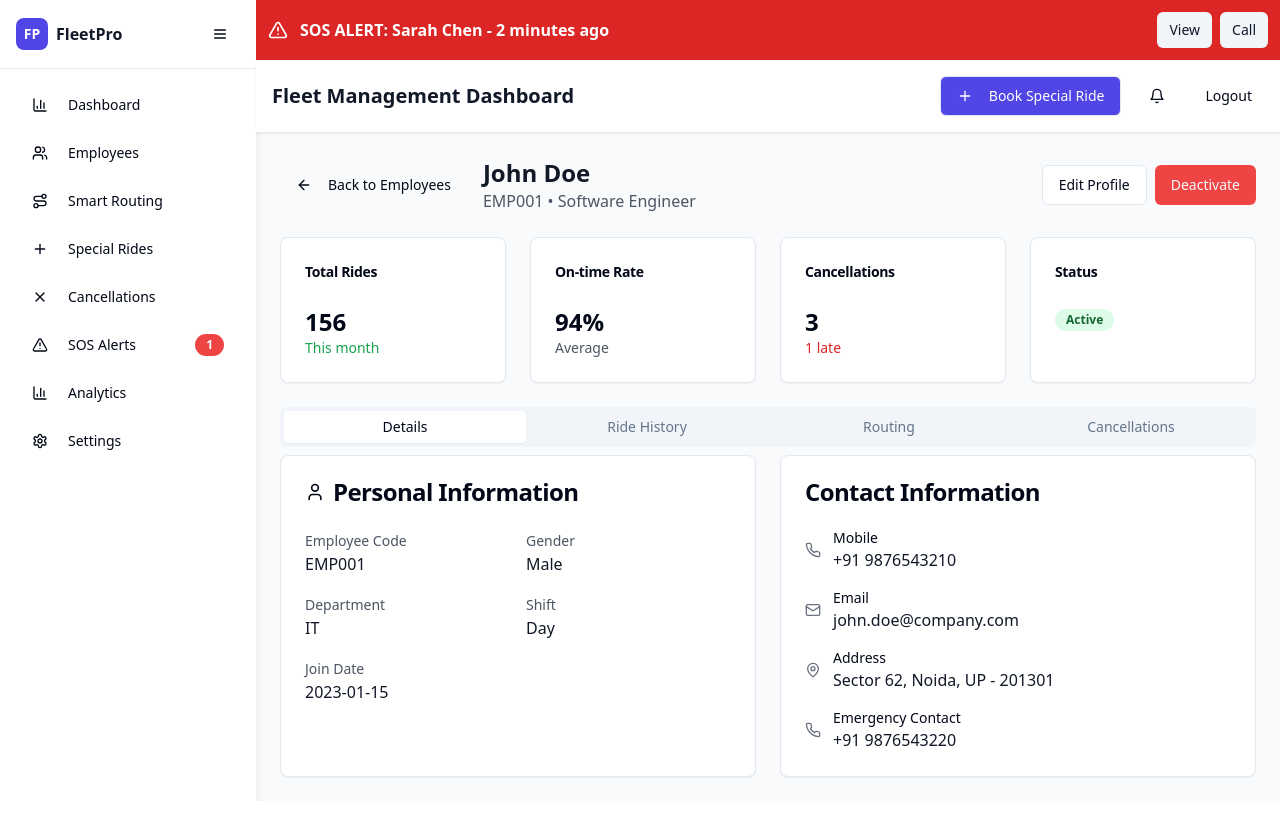
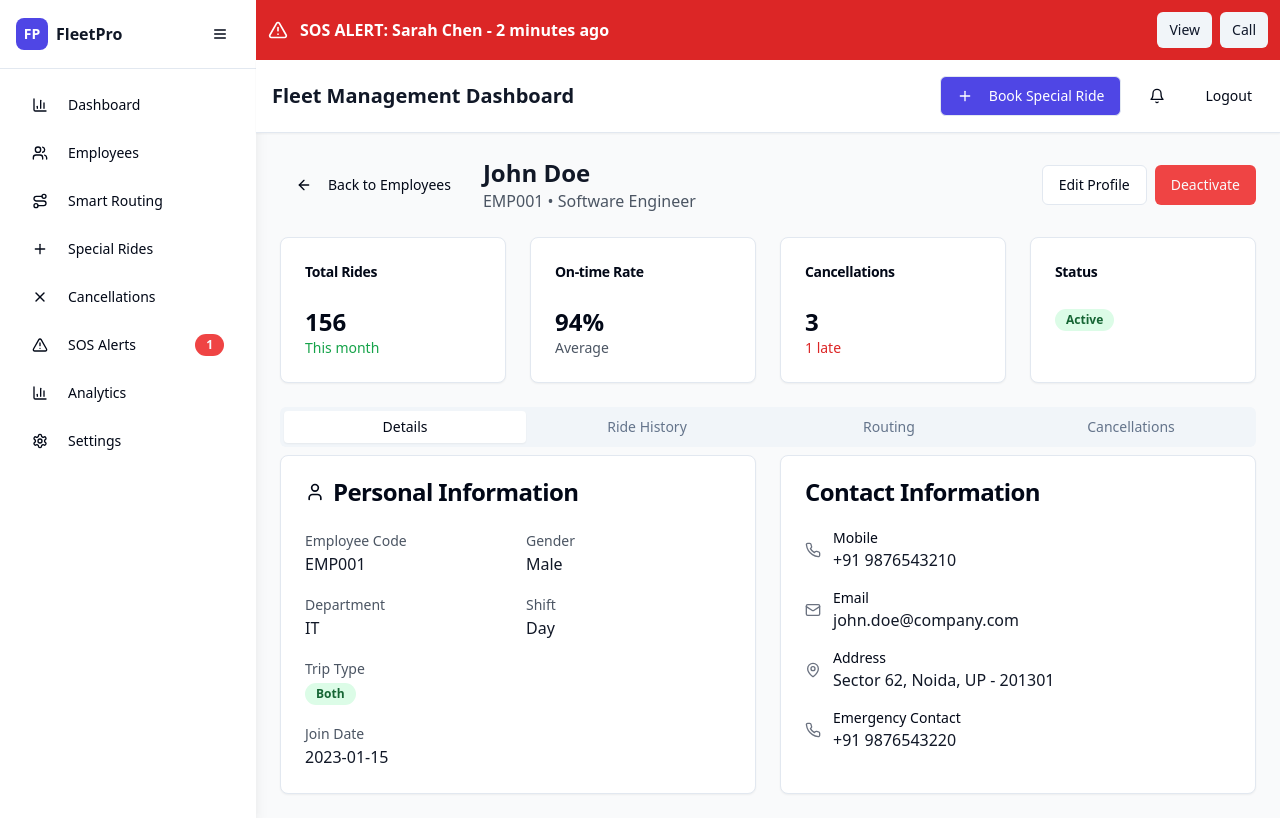
Before and after one commit to jatingupta15/fleetiqadmindashboard, a React (Vite) app: page /employee/1 in a window 1280 px wide. Built offline with nearby package versions, Linux system fonts and the light colour scheme; sample sign-in values are in the browser's storage.

Commit message:
Add trip type to employee details
Added a "Trip Type" field to the employee details section, indicating whether the employee is allowed for pickup only, drop only, or both, based on organizational policy.

```diff
--- a/src/pages/EmployeeProfile.tsx
+++ b/src/pages/EmployeeProfile.tsx
@@ -1,4 +1,3 @@
-
 import React, { useState } from 'react';
 import { useParams, useNavigate } from 'react-router-dom';
 import { Card, CardContent, CardDescription, CardHeader, CardTitle } from '@/components/ui/card';
@@ -38,7 +37,8 @@ const EmployeeProfile = () => {
     gender: 'Male',
     status: 'Active',
     joinDate: '2023-01-15',
-    emergencyContact: '+91 9876543220'
+    emergencyContact: '+91 9876543220',
+    tripType: 'Both'
   };
 
   const routingInfo = {
@@ -221,6 +221,22 @@ const EmployeeProfile = () => {
                   <div>
                     <label className="text-sm font-medium text-gray-600">Shift</label>
                     <div className="text-gray-900">{employee.shift}</div>
+                  </div>
+                  <div>
+                    <label className="text-sm font-medium text-gray-600">Trip Type</label>
+                    <div className="text-gray-900">
+                      <Badge
+                        className={
+                          employee.tripType === 'Both'
+                            ? 'bg-green-100 text-green-800'
+                            : employee.tripType === 'Pickup Only'
+                            ? 'bg-blue-100 text-blue-800'
+                            : 'bg-orange-100 text-orange-800'
+                        }
+                      >
+                        {employee.tripType}
+                      </Badge>
+                    </div>
                   </div>
                 </div>
                 <div>
```
